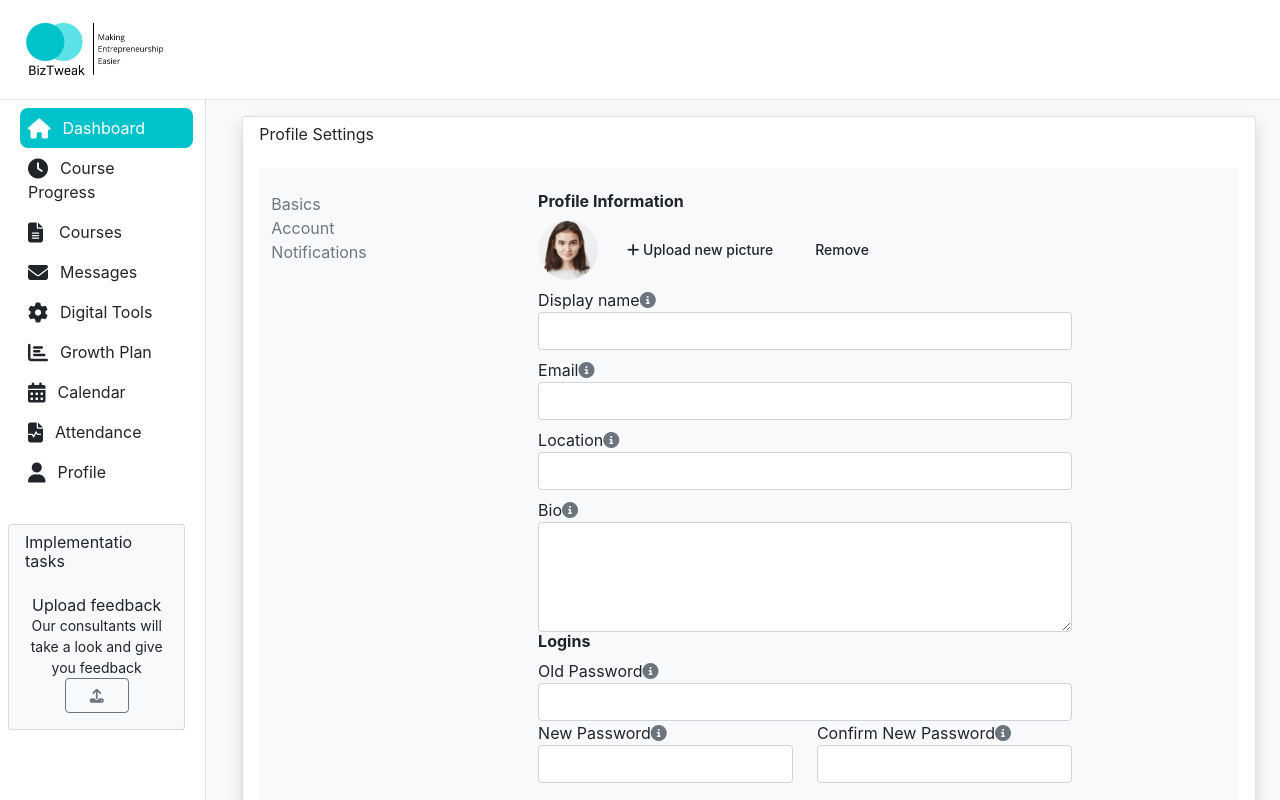
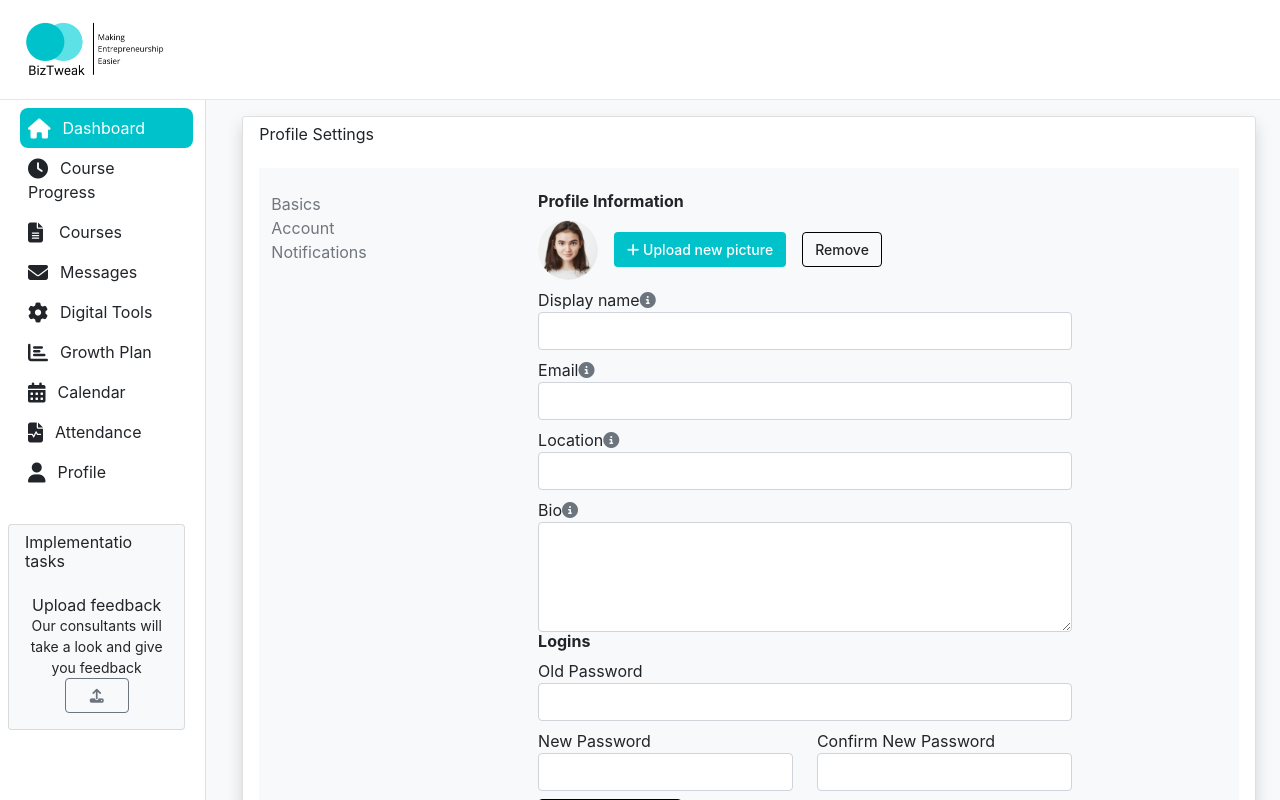
Before and after one commit to ThabisoBlessed/biztweak-react-frontend-1, a React (Create React App) app: page /#/lms/profile in a window 1280 px wide. Shown: the top 800 px of the page. Built offline with nearby package versions, Linux system fonts and the light colour scheme.

Commit message:
profile screen

```diff
--- a/src/components/lms/Profile.tsx
+++ b/src/components/lms/Profile.tsx
@@ -50,11 +50,11 @@ export const Profile = () => {
                                         alt=""
                                       />
                                     </div>
-                                    <button className="mx-3 btn btn-main">
+                                    <button className="mx-3 btn bg-[#00c2cb] text-white">
                                       <i className="fa fa-plus"></i> Upload new
                                       picture
                                     </button>
-                                    <button className="btn btn-white">
+                                    <button className="btn  hover:bg-black hover:text-white border-black">
                                       Remove
                                     </button>
                                   </div>
@@ -66,7 +66,7 @@ export const Profile = () => {
                                       <i
                                         className="fa fa-info-circle text-muted"
                                         data-bs-toggle="tooltip"
-                                        title=""
+                                        title="Name is required"
                                         data-bs-original-title="Name is required."
                                         aria-label="Name is required."
                                       ></i>
@@ -102,9 +102,9 @@ export const Profile = () => {
                                       <i
                                         className="fa fa-info-circle text-muted"
                                         data-bs-toggle="tooltip"
-                                        title=""
-                                        data-bs-original-title="Name is required."
-                                        aria-label="Name is required."
+                                        title="Location is required"
+                                        data-bs-original-title="Location is required."
+                                        aria-label="Location is required."
                                       ></i>
                                     </label>
                                   </div>
@@ -120,9 +120,9 @@ export const Profile = () => {
                                       <i
                                         className="fa fa-info-circle text-muted"
                                         data-bs-toggle="tooltip"
-                                        title=""
+                                        title="Bio is required"
                                         data-bs-original-title="Name is required."
-                                        aria-label="Name is required."
+                                        aria-label="Bio is required."
                                       ></i>
                                     </label>
                                   </div>
@@ -136,13 +136,13 @@ export const Profile = () => {
                                   <div className="d-flex justify-content-between">
                                     <label className="text-dark">
                                       Old Password
-                                      <i
+                                      {/* <i
                                         className="fa fa-info-circle text-muted"
                                         data-bs-toggle="tooltip"
-                                        title=""
-                                        data-bs-original-title="Name is required."
-                                        aria-label="Name is required."
-                                      ></i>
+                                        title="Password is required"
+                                        data-bs-original-title="Password is required."
+                                        aria-label="Password is required."
+                                      ></i> */}
                                     </label>
                                   </div>
                                   <input
@@ -151,17 +151,17 @@ export const Profile = () => {
                                   />
                                 </div>
                                 <div className="row">
-                                  <div className="form-group col-lg-6">
+                                  <div className="form-group mt-2 col-lg-6">
                                     <div className="d-flex justify-content-between">
                                       <label className="text-dark">
                                         New Password
-                                        <i
+                                        {/* <i
                                           className="fa fa-info-circle text-muted"
                                           data-bs-toggle="tooltip"
-                                          title=""
+                                          title="New Password is Required"
                                           data-bs-original-title="Name is required."
-                                          aria-label="Name is required."
-                                        ></i>
+                                          aria-label="New Password is required."
+                                        ></i> */}
                                       </label>
                                     </div>
                                     <input
@@ -169,17 +169,17 @@ export const Profile = () => {
                                       className="form-control core"
                                     />
                                   </div>
-                                  <div className="form-group col-lg-6">
+                                  <div className="form-group mt-2 col-lg-6">
                                     <div className="d-flex justify-content-between">
                                       <label className="text-dark">
                                         Confirm New Password
-                                        <i
+                                        {/* <i
                                           className="fa fa-info-circle text-muted"
                                           data-bs-toggle="tooltip"
                                           title=""
                                           data-bs-original-title="Name is required."
                                           aria-label="Name is required."
-                                        ></i>
+                                        ></i> */}
                                       </label>
                                     </div>
                                     <input
@@ -189,7 +189,7 @@ export const Profile = () => {
                                   </div>
                                 </div>
                                 <div className="form-group mt-2">
-                                  <button className="btn btn-white">
+                                  <button className="btn mb-2 hover:bg-black hover:text-white border-black">
                                     Update Password
                                   </button>
                                 </div>
@@ -223,7 +223,7 @@ export const Profile = () => {
                                   </div>
                                 </div>
                                 <div className="form-group mt-2">
-                                  <button className="btn btn-main w-[150px] text-white bg-[#00c2cb]">Save</button>
+                                  <button className="btn btn-main w-[150px] text-white bg-[#00c2cb] hover:bg-[#16f0fb]">Save</button>
                                 </div>
                               </form>
                             </div>
```
